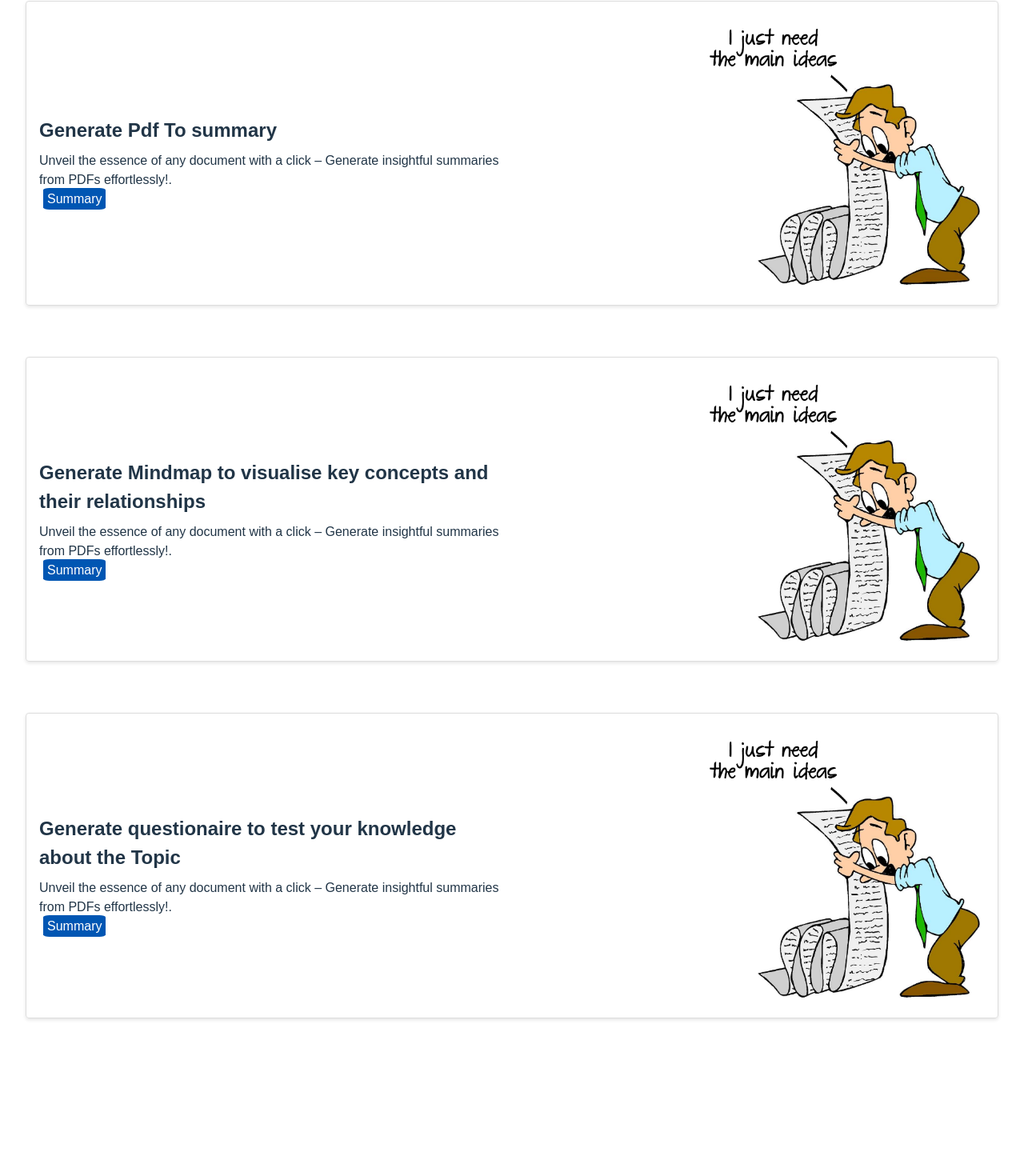
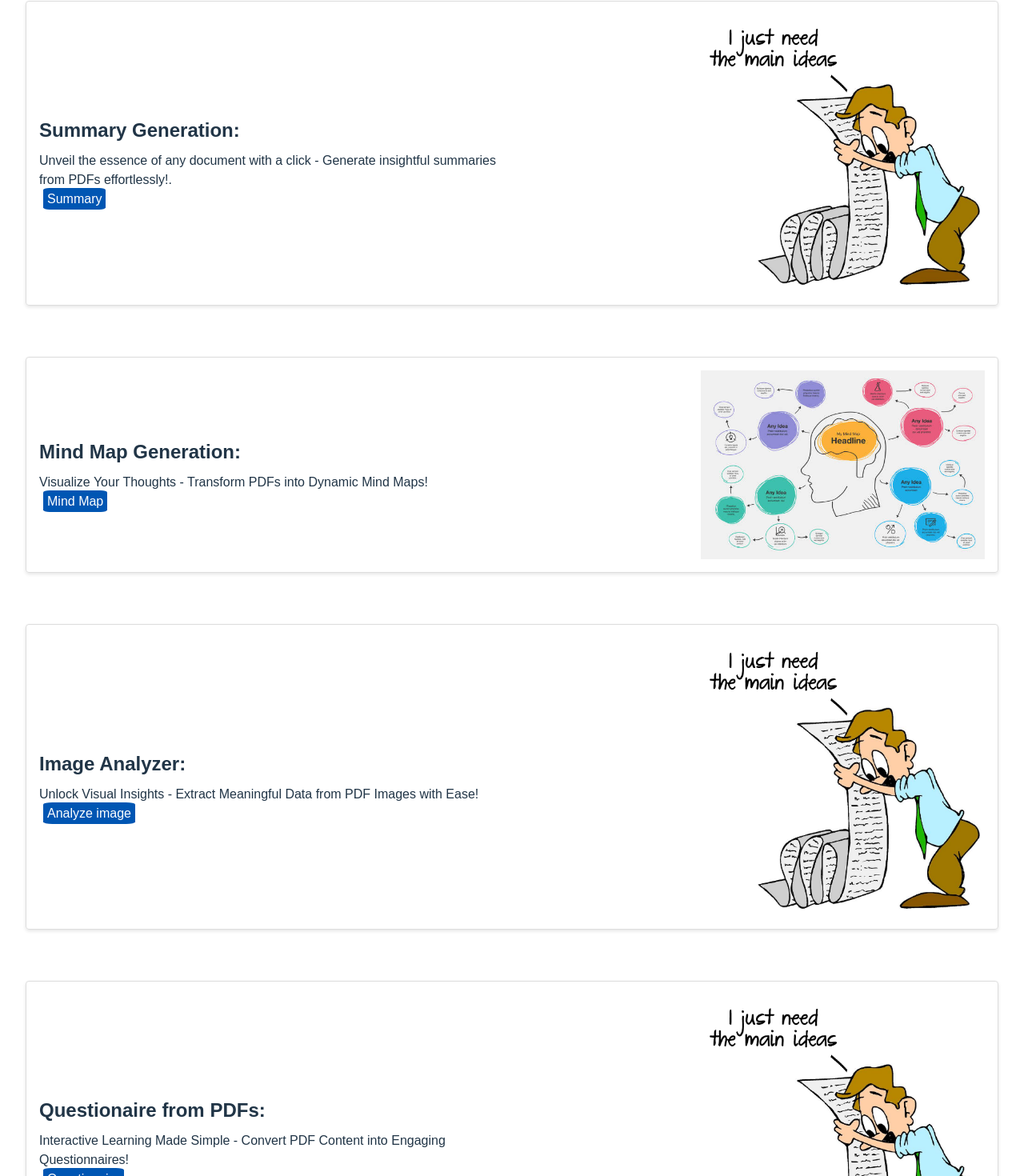
Before and after one commit to CMPN-CODECELL/Syrus-2024-GenAI-GitRDone, a React (Vite) app: page / in a window 1280 px wide. Shown: the part 491-1961 px from the top of the page at 80% size. Before the commit the page ends 1860 px from the top, so only its background shows below. Built offline with nearby package versions, Linux system fonts and the light colour scheme.

Commit message:
API key updated

```diff
--- a/package.json
+++ b/package.json
@@ -14,6 +14,7 @@
     "axios": "^1.6.7",
     "chart.js": "^4.4.1",
     "d3": "^7.8.5",
+    "openai": "^4.28.0",
     "pdfjs-dist": "^4.0.379",
     "react": "^18.2.0",
     "react-chartjs-2": "^5.2.0",
--- a/src/pages/Component.jsx
+++ b/src/pages/Component.jsx
@@ -58,25 +58,36 @@ export default function Component() {
             <h2 className={styles.title}>Our Main Features</h2>
             <div className={styles["feature-grid"]}>
               <FeatureCard
-                title="Generate Pdf To summary"
-                description="Unveil the essence of any document with a click – Generate insightful summaries from PDFs effortlessly!."
+                title="Summary Generation:"
+                description="Unveil the essence of any document with a click - Generate insightful summaries from PDFs effortlessly!."
                 imageSrc="/images/pdf-to-summary.png"
                 sectionNumber={1}
                 link="/pdf-to-summary"
+                buttonName="Summary"
               />
               <FeatureCard
-                title="Generate Mindmap to visualise key concepts and their relationships"
-                description="Unveil the essence of any document with a click – Generate insightful summaries from PDFs effortlessly!."
+                title="Mind Map Generation:"
+                description="Visualize Your Thoughts - Transform PDFs into Dynamic Mind Maps!"
+                imageSrc="/images/mindmap.jpg"
+                sectionNumber={1}
+                link="/mindmap"
+                buttonName="Mind Map"
+              />
+              <FeatureCard
+                title="Image Analyzer:"
+                description="Unlock Visual Insights - Extract Meaningful Data from PDF Images with Ease!"
                 imageSrc="/images/pdf-to-summary.png"
                 sectionNumber={1}
-                link="/mindmap"
+                link="/GeminiProVision"
+                buttonName="Analyze image"
               />
               <FeatureCard
-                title="Generate questionaire to test your knowledge about the Topic"
-                description="Unveil the essence of any document with a click – Generate insightful summaries from PDFs effortlessly!."
+                title="Questionaire from PDFs: "
+                description="Interactive Learning Made Simple - Convert PDF Content into Engaging Questionnaires!"
                 imageSrc="/images/pdf-to-summary.png"
                 sectionNumber={1}
                 link="/questionaire"
+                buttonName="Questionaire"
               />
             </div>
           </div>
@@ -87,7 +98,7 @@ export default function Component() {
 }
 import { Link } from "react-router-dom";
 
-function FeatureCard({ title, description, imageSrc, link, sectionNumber }) {
+function FeatureCard({ title, description, imageSrc, link, sectionNumber , buttonName}) {
   const isTextOnLeft = sectionNumber % 2 === 1;
 
   return (
@@ -99,10 +110,9 @@ function FeatureCard({ title, description, imageSrc, link, sectionNumber }) {
               <h3 className={styles["feature-title"]}>{title}</h3>
               <p className={styles["feature-description"]}>{description}</p>
               <span>
-
-              <Link to={link} className={styles["summary-btn"]}>
-                Summary
-              </Link>
+                <Link to={link} className={styles["card-btn"]}>
+                  {buttonName}
+                </Link>
               </span>
             </div>
             <img
--- a/src/pages/Component.module.css
+++ b/src/pages/Component.module.css
@@ -124,7 +124,8 @@
   border-radius: 10%;
 }
 
-.summary-btn{
+.card-btn{
+  margin: 20px;
   background-color: #0056b3;
   padding: 5px;
   margin: 5px;
--- a/src/pages/GeminiProVision.jsx
+++ b/src/pages/GeminiProVision.jsx
@@ -3,7 +3,7 @@ import { GoogleGenerativeAI } from "@google/generative-ai";
 import styles from "./Component.module.css";
 import { Link } from "react-router-dom";
 
-const API_KEY = "AIzaSyDu5m5zm0dG0x62imyoytotf8j5hfVIHxw"; // Replace with your API key
+const API_KEY = "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"; // Replace with your API key
 const genAI = new GoogleGenerativeAI(API_KEY);
 
 async function fileToGenerativePart(file) {
--- a/src/pages/Mindmap.jsx
+++ b/src/pages/Mindmap.jsx
@@ -80,7 +80,7 @@ function Mindmap() {
         `,
         },
       ],
-      max_tokens: 350,
+      max_tokens: 450,
       temperature: 0.7,
     };
 
@@ -90,7 +90,7 @@ function Mindmap() {
         headers: {
           "Content-Type": "application/json",
           Authorization:
-            "Bearer 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", // Replace with your OpenAI API key
+            "Bearer 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", // Replace with your OpenAI API key
         },
         body: JSON.stringify(requestData),
       });
--- a/src/pages/PdfToSummary.jsx
+++ b/src/pages/PdfToSummary.jsx
@@ -62,7 +62,7 @@ function PdfToSummary() {
         { role: "system", content: "You are a helpful assistant." },
         { role: "user", content: ` Summarize the following:\n${text}` },
       ],
-      max_tokens: 150,
+      max_tokens: 200,
       temperature: 0.7,
     };
 
@@ -72,7 +72,7 @@ function PdfToSummary() {
         headers: {
           "Content-Type": "application/json",
           Authorization:
-            "Bearer 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", // Replace with your OpenAI API key
+            "Bearer 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", // Replace with your OpenAI API key
         },
         body: JSON.stringify(requestData),
       });
--- a/src/pages/Questionaire.jsx
+++ b/src/pages/Questionaire.jsx
@@ -102,7 +102,7 @@ function Questionaire() {
             },....].Note dont give json object I want array consisting of objects`,
         },
       ],
-      max_tokens: 350,
+      max_tokens: 450,
       temperature: 0.7,
     };
 
@@ -112,7 +112,7 @@ function Questionaire() {
         headers: {
           "Content-Type": "application/json",
           Authorization:
-            "Bearer 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", // Replace with your OpenAI API key
+            "Bearer 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", // Replace with your OpenAI API key
         },
         body: JSON.stringify(requestData),
       });
```
Also changed, not shown: public/images/mindmap.jpg (added), 1 other file (tests, documents, lock files or other folders).
